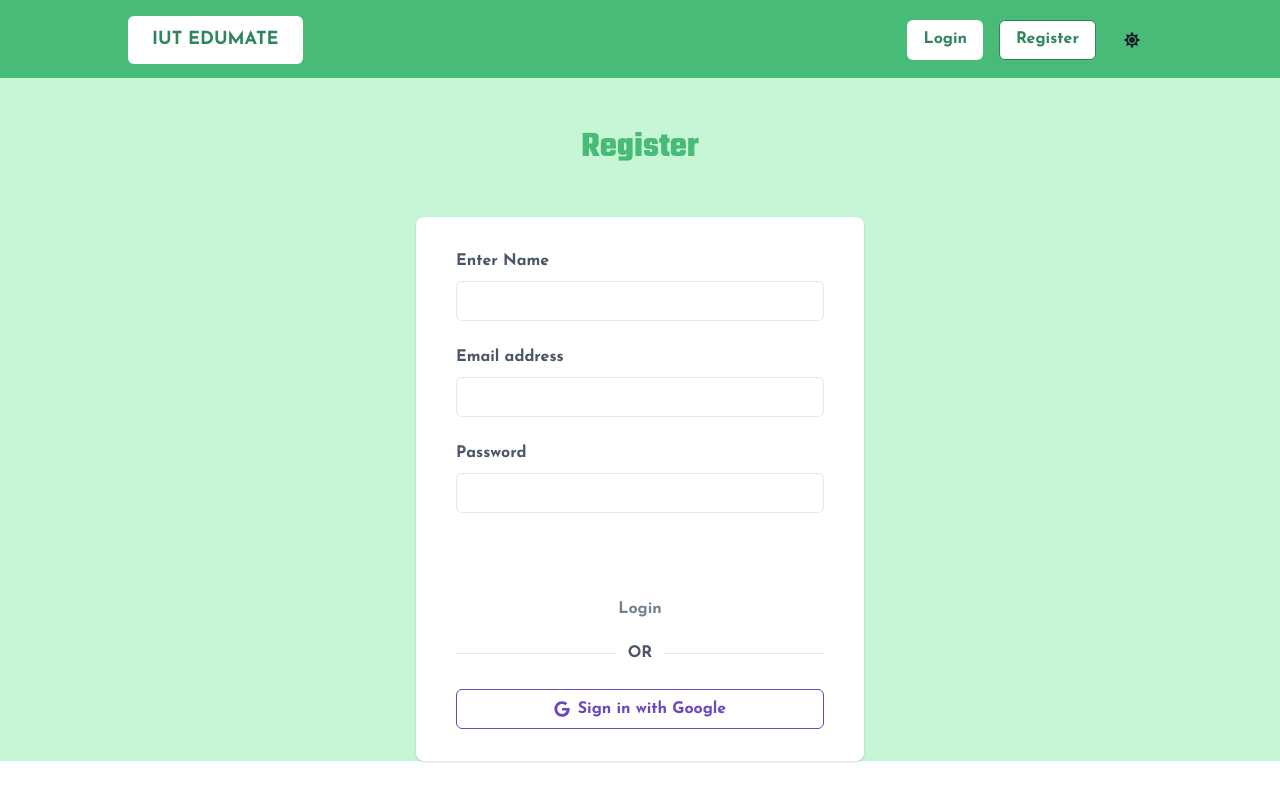
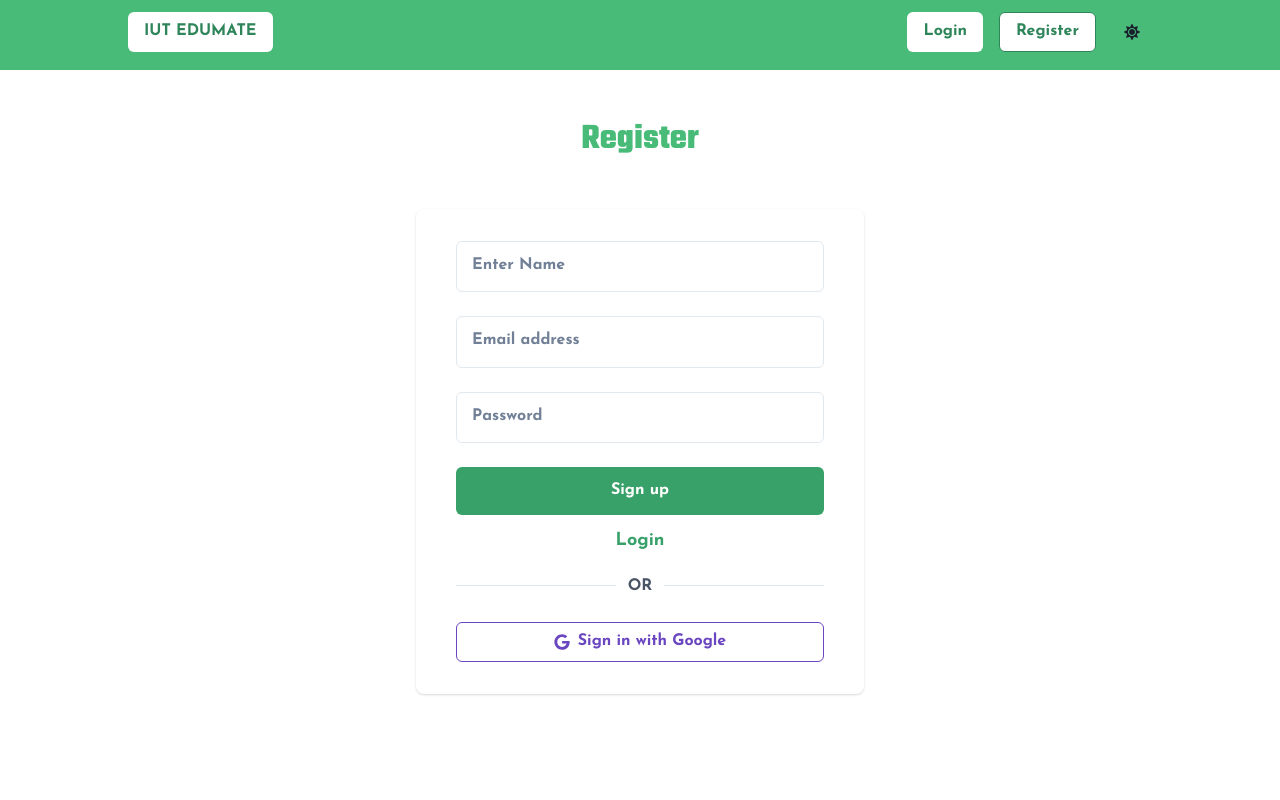
Before and after one commit to SHresTho12/iut_edumate, a React (Create React App) app: page /register in a window 1280 px wide. Built offline with nearby package versions, Linux system fonts and the light colour scheme; no server answers.

Commit message:
dark mode fixed

```diff
--- a/src/components/Layout.jsx
+++ b/src/components/Layout.jsx
@@ -4,10 +4,12 @@ import { Navbar } from './Navbar'
 
 export function Layout(props) {
   return (
-    <Box bgColor='green.100'>
 
+      <>
       <Navbar />
-      <Container maxW='container.lg' >{props.children}</Container>
-    </Box>
+      <Container maxW='container.lg' >{props.children}
+      </Container>
+      </>
+
   )
 }
--- a/src/components/Navbar.jsx
+++ b/src/components/Navbar.jsx
@@ -23,9 +23,9 @@ export function Navbar() {
       borderBottom='9px'
       borderBottomColor={useColorModeValue('gray.100', 'gray.700')}
       mb={4}
-      py={4}
+      py={3}
       bgColor='green.400'
-      height={78}
+      height={70}
     >
       <HStack
 
@@ -34,17 +34,18 @@ export function Navbar() {
         mx='auto'
         spacing={4}
       >
-        <Navlink to='/' name='IUT EDUMATE' bgColor='white' colorScheme='green' size='lg' />
+        <Navlink to='/' name='IUT EDUMATE' bgColor='white' colorScheme='green' size='md'  />
         <Spacer />
-        {!currentUSer && <Navlink to='/login' name='Login' bgColor='white' colorScheme='green'/>}
+        {!currentUSer && <Navlink to='/login' name='Login' bgColor='white' colorScheme='green' />}
         {!currentUSer && <Navlink to='/register' name='Register' bgColor='white' colorScheme='green' />}
-        {currentUSer && <Navlink to='/profile' name='Profile' bgColor='white' colorScheme='green'/>}
+        {currentUSer && <Navlink to='/profile' name='Profile' bgColor='white' colorScheme='green' />}
         {currentUSer && (
           <Navlink
             to='/logout'
             name='Logout'
             bgColor='white'
             colorScheme='red'
+
             onClick={async e => {
               e.preventDefault()
               await logout()
--- a/src/pages/Homepage.jsx
+++ b/src/pages/Homepage.jsx
@@ -30,20 +30,20 @@ export default function Homepage() {
   return (
     <ChakraProvider theme={theme}>
 
-    <Layout  >
+    <Layout>
     <VStack spacing={6} color="green.500">
       <Heading >Welcome to IUT Edumate!</Heading>
 
 
 
-<Stack direction='row' gap ={7} spacing={6}>
+<Stack direction='row' gap ={0} spacing={6}>
 
 
 
-<Navlink to='/register' name='Academic Resources' colorScheme='white' _hover={{ bg: 'purple.400' }} bgColor='purple.300'  size="md" height="80px" width="225px" border="2px" borderColor="purple.300"/>
-<Navlink to='/register' name='Query section' colorScheme='white'  _hover={{ bg: 'green.500' }} bgColor='green.400'  size="md" height="80px" width="225px" border="2px" borderColor="green.400"/>
-<Navlink to='/register' name='Project and Research' colorScheme='white' _hover={{ bg: 'blue.500' }} bgColor='blue.400'  size="md" height="80px" width="225px" border="2px" borderColor="blue.400"/>
-<Navlink to='/register' name='Co-Curricular Activities' colorScheme='white'  _hover={{ bg: 'teal.500' }} bgColor='teal.400'  size="md" height="80px" width="225px" border="2px" borderColor="teal.400"/>
+<Navlink to='/register' name='Academic Resources' colorScheme='white' _hover={{ bg: 'purple.500' }} bgColor='purple.400'  size="md" height="70px" width="200px" border="2px" borderColor="purple.300"/>
+<Navlink to='/register' name='Query section' colorScheme='white'  _hover={{ bg: 'green.500' }} bgColor='green.400'  size="md" height="70px" width="200px" border="2px" borderColor="green.400"/>
+<Navlink to='/register' name='Project and Research' colorScheme='white' _hover={{ bg: 'blue.500' }} bgColor='blue.400'  size="md" height="70px" width="200px" border="2px" borderColor="blue.400"/>
+<Navlink to='/register' name='Co-Curricular Activities' colorScheme='white'  _hover={{ bg: 'teal.500' }} bgColor='teal.400'  size="md" height="70px" width="200px" border="2px" borderColor="teal.400"/>
 
 {/* <Navlink to='/register' colorScheme='purple'   size="md" onClick={() => console.log("button clicked")}
   height="80px"
--- a/src/pages/Profilepage.jsx
+++ b/src/pages/Profilepage.jsx
@@ -1,12 +1,14 @@
-import { chakra, Container, Heading } from '@chakra-ui/react'
+import { chakra, Container, Heading ,ChakraProvider} from '@chakra-ui/react'
 import React from 'react'
 import { Layout } from '../components/Layout'
 import { useAuth } from '../Context/AuthContext'
+import theme from './theme'
 
 export default function Profilepage() {
   const { currentUSer } = useAuth()
   console.log(currentUSer)
   return (
+    <ChakraProvider theme={theme}>
     <Layout>
       <Heading>Profile page</Heading>
       <Container maxW='container.lg' overflowX='auto' py={4}>
@@ -15,5 +17,6 @@ export default function Profilepage() {
           </chakra.pre>
       </Container>
     </Layout>
+    </ChakraProvider>
   )
 }
--- a/src/pages/Registerpage.jsx
+++ b/src/pages/Registerpage.jsx
@@ -8,7 +8,8 @@ import {
   Input,
   Stack,
   useToast,
-  ChakraProvider
+  ChakraProvider,
+  Box
 } from '@chakra-ui/react'
 import '@fontsource/josefin-sans/700.css'
 import '@fontsource/teko/700.css'
@@ -40,11 +41,12 @@ export default function Registerpage() {
   }
   return (
     <ChakraProvider theme={theme}>
-    <Layout >
+    <Layout  >
       <Heading textAlign='center' my={12} color="green.400">
         Register
       </Heading>
-      <Card maxW='md' mx='auto' mt={4} color="gray.600">
+      <Box  >
+      <Card maxW='md' mx='auto' mt={4}  color="gray.500">
         <chakra.form
           onSubmit={async e => {
             e.preventDefault()
@@ -95,17 +97,23 @@ export default function Registerpage() {
           }}
         >
           <Stack spacing='6'>
-            <FormControl id='name'>
-              <FormLabel>Enter Name</FormLabel>
-              <Input value={name} onChange={(e) => setName(e.target.value)} name='name' type='name' autoComplete='name' required />
+            <FormControl id='name' variant="floating" >
+
+
+              <Input
+                h='3.2rem' placeholder=' ' value={name} onChange={(e) => setName(e.target.value)} name='name' type='name' autoComplete='name' required />
+           <FormLabel>Enter Name</FormLabel>
             </FormControl>
-            <FormControl id='email'>
+            <FormControl id='email' variant="floating" >
+
+              <Input h='3.2rem' placeholder=' ' value={email} onChange={(e) => setEmail(e.target.value)} name='email' type='email' autoComplete='email' required />
               <FormLabel>Email address</FormLabel>
-              <Input value={email} onChange={(e) => setEmail(e.target.value)} name='email' type='email' autoComplete='email' required />
             </FormControl>
-            <FormControl id='password'>
-              <FormLabel>Password</FormLabel>
+            <FormControl id='password' variant="floating" >
+
               <Input
+              h='3.2rem'
+              placeholder=' '
                 value={password}
                 onChange={(e) => setPassword(e.target.value)}
                 name='password'
@@ -113,14 +121,15 @@ export default function Registerpage() {
                 autoComplete='password'
                 required
               />
+              <FormLabel>Password</FormLabel>
             </FormControl>
-            <Button isLoading={isSubmitting} type='submit' colorScheme='primary' size='lg' fontSize='md'>
+            <Button isLoading={isSubmitting} type='submit' colorScheme='green' size='lg' fontSize='md'>
               Sign up
             </Button>
           </Stack>
         </chakra.form>
         <Center my={4}>
-          <Button variant='link' onClick={() => history.push('/login')}>
+          <Button variant='link' colorScheme='green' fontSize='lg' onClick={() => history.push('/login')}>
             Login
           </Button>
         </Center>
@@ -135,6 +144,7 @@ export default function Registerpage() {
           Sign in with Google
         </Button>
       </Card>
+      </Box>
     </Layout>
     </ChakraProvider>
   )
--- a/src/pages/theme.js
+++ b/src/pages/theme.js
@@ -6,6 +6,7 @@ const theme = extendTheme({
   fonts: {
     heading: `'Teko', sans-serif`,
     body: `'Josefin Sans', sans-serif`,
+
   },
   components: {
     Form: {
```
